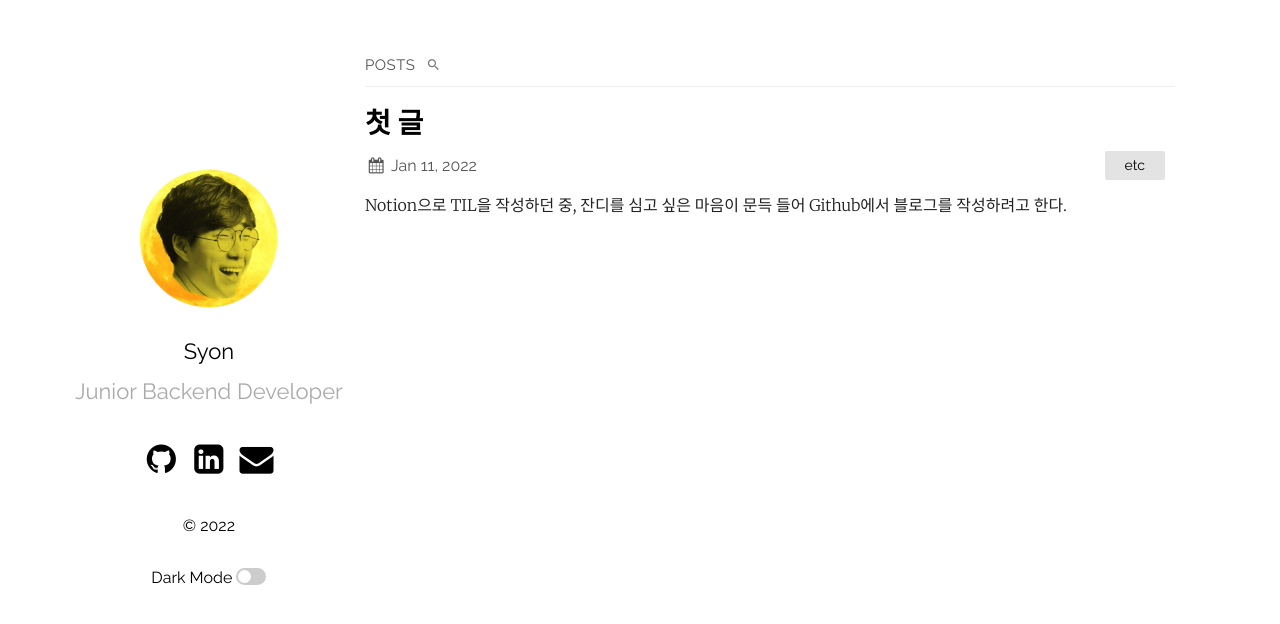
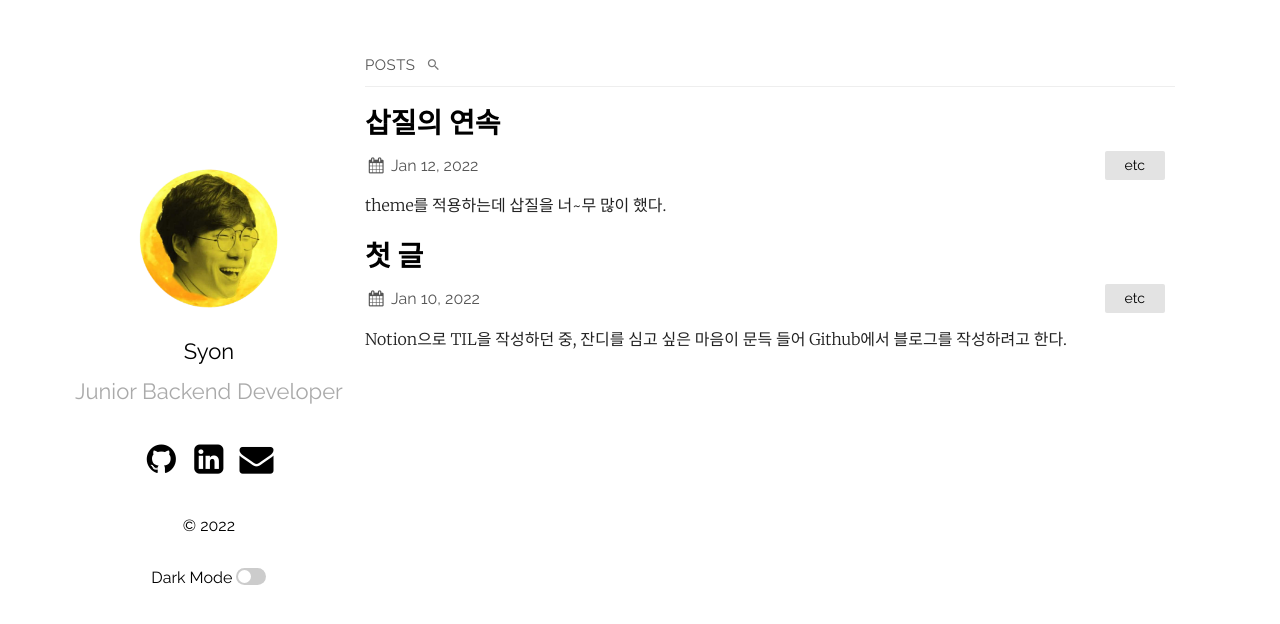
Before and after one commit to Syon0303/Syon0303.github.io, a Jekyll site: the page built from index.md, in a window 1280 px wide. Shown: the top 624 px of the page. Built offline with Jekyll 4.4.1, drawn with Linux system fonts in a browser that asks for light colours.

Commit message:
upload today TIL

```diff
--- a/_posts/2022-01-12-first-post.markdown
+++ b/_posts/2022-01-11-first-post.markdown
@@ -1,7 +1,7 @@
 ---
 layout: post
 title:  "첫 글"
-date:   2022-01-12 02:00:36 +0900
+date:   2022-01-11 02:00:36 +0900
 categories: etc
 ---
 Notion으로 TIL을 작성하던 중, 잔디를 심고 싶은 마음이 문득 들어 Github에서 블로그를 작성하려고 한다.
--- /dev/null
+++ b/_posts/2022-01-12-veryhard.markdown
@@ -0,0 +1,56 @@
+---
+layout: post
+title:  "삽질의 연속"
+date:   2022-01-12 16:13:36 +0900
+categories: etc
+---
+
+theme를 적용하는데 삽질을 너~무 많이 했다.
+
+애초에 뭐가 잘못되었는지도 몰라서 이미 깃허브 블로그에서 TIL을 진행하고있는 동생에게 "로컬에서는 확인이 되는데, 깃허브에 배포가 안된다"라고 질문했더니
+
+"어 저거 Failure 되있는데요 형?"
+
+<p align="center">
+    <img src="/assets/images/210112_github-pages_Environments.png" width="25%" height="25%" title="이걸 못보네"/>
+</p>
+
+<p align="center">
+    <i>해결한 후에 찍은 스크린샷. 원래는 Active가 아닌 Failure 였다..</i>
+</p>
+
+...
+
+이걸 못봤었네...
+
+아무튼 확인 후, theme를 배포해주는 [samarsault의 github][plainwhite_jekyll]의 readme.md를 수차례 읽어보아도 내가 진행하지 않은 부분이 없었다.
+
+그렇게 진행하던 도중.. 한 사이트에서 gemfile을 수정하여 문제를 해결한 것을 확인하였다.
+
+<pre>
+<code>
+# frozen_string_literal: true
+
+source "https://rubygems.org"
+gem "plainwhite"
+gem "jekyll"
+gem "jekyll-seo-tag"
+
+gem "webrick", "~> 1.7"
+</code>
+</pre>
+
+
+결국 두 줄을 추가하여 어제 밤부터 삽질했던 것을 해결할 수 있었다 ! 오예 !
+
+
+<p align="center">
+    <img src="/assets/images/210112_fucking.png" width="25%" height="25%" title="삽질의 증거"/>
+</p>
+
+<p align="center">
+    <i>삽질의 증거</i>
+</p>
+
+
+[plainwhite_jekyll]: https://github.com/samarsault/plainwhite-jekyll
```
Also changed, not shown: Gemfile.lock, assets/images/210112_fucking.png (added), assets/images/210112_github-pages_Environments.png (added), 4 other files.
